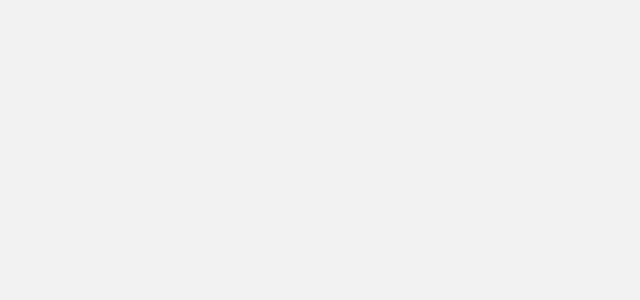
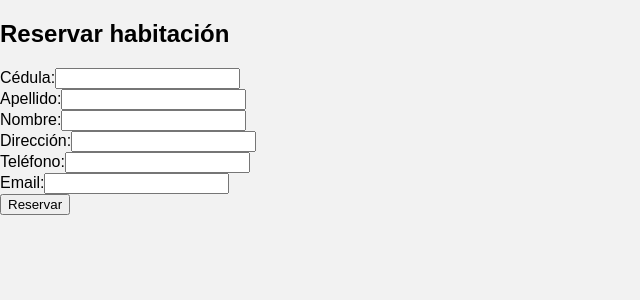
Before and after one commit to Baio99/Hoteles-River-Mall, a React (Create React App) app in the folder fronted/: page /Reservacion/1 in a window 1280 px wide. Before the commit this address had no page. Shown: the top 300 px of the page, without its empty margins (0-640 px from the left). Built offline with nearby package versions, Linux system fonts and the light colour scheme.

Commit message:
Valido hasta el guardado del cliente

```diff
--- a/fronted/package.json
+++ b/fronted/package.json
@@ -9,7 +9,7 @@
     "react": "^18.2.0",
     "react-dom": "^18.2.0",
     "react-modal": "^3.16.1",
-    "react-router-dom": "^6.22.1",
+    "react-router-dom": "^6.22.2",
     "react-scripts": "5.0.1",
     "react-slick": "^0.30.2",
     "slick-carousel": "^1.8.1",
@@ -38,5 +38,8 @@
       "last 1 firefox version",
       "last 1 safari version"
     ]
+  },
+  "devDependencies": {
+    "@babel/plugin-proposal-private-property-in-object": "^7.21.11"
   }
 }
--- a/fronted/src/App.js
+++ b/fronted/src/App.js
@@ -5,6 +5,7 @@ import Total from './Componentes/IndexTotal';
 import Reservacion from './Componentes/IndexReservacion';
 import Habitacion from './Componentes/IndexHabitacion';
 import Hotel from './Componentes/IndexHotel';
+import FormularioCliente from './Componentes/FormularioCliente';
 
 function App() {
   return (
@@ -13,7 +14,8 @@ function App() {
         <Route path="/" element={<Total />} />
         <Route path="/Clientes" element={<Clientes />} />
         <Route path="/Reservacion" element={<Reservacion />} />
-        <Route path="/habitaciones/:id" element={<Habitacion />} /> {/* Definición de la ruta para habitaciones */}
+        <Route path="/habitaciones/:id" element={<Habitacion />} />
+        <Route path="/Reservacion/:habitacionId" element={<FormularioCliente />} />
         <Route path="/Hoteles" element={<Hotel />} />
       </Routes>
     </Router>
--- /dev/null
+++ b/fronted/src/Componentes/FormularioCliente.js
@@ -0,0 +1,110 @@
+import React, { useState } from 'react';
+
+const FormularioCliente = ({ idHabitacion }) => {
+  const [cedula, setCedula] = useState('');
+  const [apellido, setApellido] = useState('');
+  const [nombre, setNombre] = useState('');
+  const [direccion, setDireccion] = useState('');
+  const [telefono, setTelefono] = useState('');
+  const [email, setEmail] = useState('');
+
+  const handleSubmit = async (e) => {
+    e.preventDefault();
+
+    const clienteData = {
+      cedula_cliente: cedula,
+      apellidos_cliente: apellido,
+      nombres_cliente: nombre,
+      direccion_cliente: direccion,
+      telefono_cliente: telefono,
+      email_cliente: email
+    };
+
+    try {
+      const response = await fetch('http://localhost:8000/clientes/', {
+        method: 'POST',
+        headers: {
+          'Content-Type': 'application/json'
+        },
+        body: JSON.stringify(clienteData)
+      });
+
+      if (response.ok) {
+        console.log('Cliente creado exitosamente');
+      } else {
+        console.error('Error al crear el cliente:', response.statusText);
+      }
+    } catch (error) {
+      console.error('Error en la solicitud:', error);
+    }
+  };
+
+  return (
+    <form onSubmit={handleSubmit}>
+      <h2>Reservar habitación</h2>
+      <div>
+        <label htmlFor="cedula_cliente">Cédula:</label>
+        <input
+          type="text"
+          id="cedula_cliente"
+          value={cedula}
+          onChange={(e) => setCedula(e.target.value)}
+          required
+        />
+      </div>
+      <div>
+        <label htmlFor="apellido">Apellido:</label>
+        <input
+          type="text"
+          id="apellido"
+          value={apellido}
+          onChange={(e) => setApellido(e.target.value)}
+          required
+        />
+      </div>
+      <div>
+        <label htmlFor="nombre">Nombre:</label>
+        <input
+          type="text"
+          id="nombre"
+          value={nombre}
+          onChange={(e) => setNombre(e.target.value)}
+          required
+        />
+      </div>
+      <div>
+        <label htmlFor="direccion">Dirección:</label>
+        <input
+          type="text"
+          id="direccion"
+          value={direccion}
+          onChange={(e) => setDireccion(e.target.value)}
+          required
+        />
+      </div>
+      <div>
+        <label htmlFor="telefono">Teléfono:</label>
+        <input
+          type="tel"
+          id="telefono"
+          value={telefono}
+          onChange={(e) => setTelefono(e.target.value)}
+          required
+        />
+      </div>
+      <div>
+        <label htmlFor="email">Email:</label>
+        <input
+          type="email"
+          id="email"
+          value={email}
+          onChange={(e) => setEmail(e.target.value)}
+          required
+        />
+      </div>
+      <button type="submit">Reservar</button>
+    </form>
+  );
+};
+
+export default FormularioCliente;
--- a/fronted/src/Componentes/IndexClientes.js
+++ b/fronted/src/Componentes/IndexClientes.js
@@ -115,6 +115,8 @@ const Cliente = () => {
       <ul>
         <li><Link to="/">Inicio</Link></li>
         <li><Link to="/Hoteles">Hoteles</Link></li>
+        <li><Link to="/Clientes">Clientes</Link></li>
+        <li><Link to="/Habitacion">Habitaciones</Link></li>
         <li><Link to="/Reservacion">Reservaciones</Link></li>
       </ul>
 
@@ -126,6 +128,59 @@ const Cliente = () => {
       </div>
 
       {/* ... Resto del código del formulario ... */}
+
+      <div class="form-group">
+        <label>Apellidos Cliente:</label>
+        <input type="text" id="apellidos_cliente" />
+    </div>
+    <div class="form-group">
+        <label>Nombres Cliente:</label>
+        <input type="text" id="nombres_cliente" />
+    </div>
+    <div class="form-group">
+        <label>Dirección Cliente:</label>
+        <input type="text" id="direccion_cliente" />
+    </div>
+    <div class="form-group">
+        <label>Teléfono Cliente:</label>
+        <input type="text" id="telefono_cliente"  />
+        <span id="telefono_error" style={{ color: 'red', display: 'none' }}>El teléfono debe contener solo números</span>
+
+    </div>
+
+
+    <div class="form-group">
+        <label>Email Cliente:</label>
+        <input type="text" id="email_cliente" />
+    </div>
+
+    <div class="form-group">
+        <input type="submit" value="Crear" onclick="createCliente()" />
+    </div>
+
+
+<h2>Clientes</h2>
+    <table id="clientesTable">
+        <thead>
+            <tr>
+                <th>Cédula Cliente</th>
+                <th>Apellidos Cliente</th>
+                <th>Nombres Cliente</th>
+                <th>Dirección Cliente</th>
+                <th>Teléfono Cliente</th>
+                <th>Email Cliente</th>
+                <th>Número de Cuenta</th>
+                <th>Acciones</th>
+            </tr>
+        </thead>
+        <tbody>
+
+        </tbody>
+    </table>
+
+
+
+
 
       <div className="result" id="createResult">{createResult}</div>
       <footer className="text-center text-white fixed-bottom" style={{ backgroundColor: '#0b0409' }}>
--- a/fronted/src/Componentes/IndexHabitacion.js
+++ b/fronted/src/Componentes/IndexHabitacion.js
@@ -1,20 +1,12 @@
 import React, { useState, useEffect } from 'react';
-import { Link, useParams } from 'react-router-dom';
-import Modal from 'react-modal';
+import { Link, useParams, useNavigate } from 'react-router-dom';
+import FormularioCliente from './FormularioCliente';
 
 const IndexHabitacion = () => {
-  const { idHotel } = useParams(); // Recuperar el ID del hotel de la URL
-
+  const { idHotel } = useParams();
+  const navigate = useNavigate();
   const [habitaciones, setHabitaciones] = useState([]);
-  const [modalIsOpen, setModalIsOpen] = useState(false);
-  const [habitacionSeleccionada, setHabitacionSeleccionada] = useState(null);
-  const [clienteData, setClienteData] = useState({
-    nombres: '',
-    apellidos: '',
-    direccion: '',
-    telefono: '',
-    email: '',
-  });
+  const [selectedHabitacion, setSelectedHabitacion] = useState(null);
 
   useEffect(() => {
     fetchHabitaciones();
@@ -22,9 +14,8 @@ const IndexHabitacion = () => {
 
   const fetchHabitaciones = async () => {
     try {
-      const idHotel = window.location.pathname.split('/').pop(); // Obtener el ID del hotel de la URL
+      const idHotel = window.location.pathname.split('/').pop();
       const response = await fetch(`http://localhost:8000/habitaciones/${idHotel}`);
-
       if (!response.ok) {
         throw new Error('Error al obtener las habitaciones');
       }
@@ -35,47 +26,19 @@ const IndexHabitacion = () => {
     }
   };
 
-  const openModal = (habitacion) => {
-    setHabitacionSeleccionada(habitacion);
-    setModalIsOpen(true);
-  };
-
-  const closeModal = () => {
-    setHabitacionSeleccionada(null);
-    setModalIsOpen(false);
-  };
-
-  const handleInputChange = (e) => {
-    const { name, value } = e.target;
-    setClienteData({
-      ...clienteData,
-      [name]: value,
-    });
-  };
-
-  const guardarCliente = async () => {
-    // Lógica para enviar los datos del cliente al servidor
-    console.log('Datos del cliente:', clienteData);
-
-    // Simulación de una solicitud al servidor (ajusta según tu lógica)
-    // await fetch('http://localhost:8000/clientes', {
-    //   method: 'POST',
-    //   headers: {
-    //     'Content-Type': 'application/json',
-    //   },
-    //   body: JSON.stringify(clienteData),
-    // });
-
-    // Actualizar el estado y cerrar el modal
-    setHabitacionSeleccionada(null);
-    setModalIsOpen(false);
+  const handleSeleccionarCliente = (habitacion) => {
+    setSelectedHabitacion(habitacion);
   };
 
   return (
     <div>
       <h1>Habitaciones</h1>
       <ul>
-        {/* ... (otros enlaces) */}
+        <li><Link to="/">Inicio</Link></li>
+        <li><Link to="/Hoteles">Hoteles</Link></li>
+        <li><Link to="/Clientes">Clientes</Link></li>
+        <li><Link to="/Habitacion">Habitaciones</Link></li>
+        <li><Link to="/Reservacion">Reservaciones</Link></li>
       </ul>
 
       <h2>Habitaciones del Hotel ID: {idHotel}</h2>
@@ -99,53 +62,19 @@ const IndexHabitacion = () => {
               <td>{habitacion.precio_habitacion}</td>
               <td>{habitacion.disponibilidad_habitacion === 1 ? 'Disponible' : 'No disponible'}</td>
               <td>
-                {habitacionSeleccionada !== habitacion ? (
-                  <button onClick={() => openModal(habitacion)}>Reservar</button>
-                ) : (
-                  <button onClick={closeModal}>Cancelar Reserva</button>
-                )}
+                <button onClick={() => handleSeleccionarCliente(habitacion)}>Seleccionar</button>
               </td>
             </tr>
           ))}
         </tbody>
       </table>
 
-      <Modal
-        isOpen={modalIsOpen}
-        onRequestClose={closeModal}
-        contentLabel="Formulario de Cliente"
-      >
-        <h2>Formulario de Cliente</h2>
-        <form onSubmit={(e) => e.preventDefault()}>
-          {/* Campos del formulario (nombre, correo, etc.) */}
-          <label>
-            Nombres:
-            <input type="text" name="nombres" value={clienteData.nombres} onChange={handleInputChange} />
-          </label>
-          <label>
-            Apellidos:
-            <input type="text" name="apellidos" value={clienteData.apellidos} onChange={handleInputChange} />
-          </label>
-          <label>
-            Dirección:
-            <input type="text" name="direccion" value={clienteData.direccion} onChange={handleInputChange} />
-          </label>
-          <label>
-            Teléfono:
-            <input type="text" name="telefono" value={clienteData.telefono} onChange={handleInputChange} />
-          </label>
-          <label>
-            Email:
-            <input type="text" name="email" value={clienteData.email} onChange={handleInputChange} />
-          </label>
-          <button onClick={closeModal}>
-            Cancelar
-          </button>
-          <button onClick={guardarCliente}>
-            Guardar Cliente
-          </button>
-        </form>
-      </Modal>
+      {selectedHabitacion && (
+        <div>
+          <h3>Reservar habitación {selectedHabitacion.id_habitacion}</h3>
+          <FormularioCliente idHabitacion={selectedHabitacion.id_habitacion} />
+        </div>
+      )}
     </div>
   );
 };
```
Also changed, not shown: 2 other files (tests, documents, lock files or other folders).
